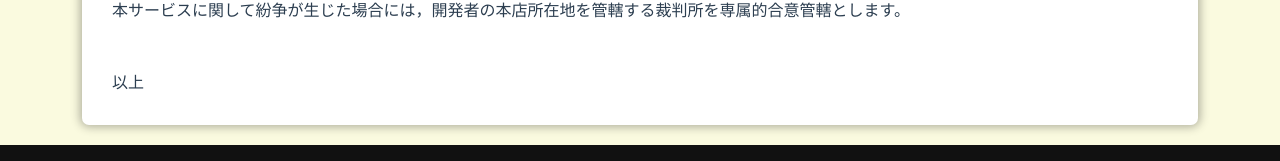
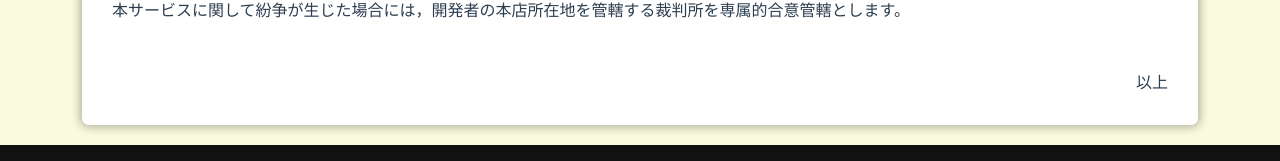
Before and after one commit to tomotakashimizu/sharery-website-vue, a Vue app: page /terms-of-service in a window 1280 px wide. Shown: the part 4441-4602 px from the top of the page. Built offline with nearby package versions, Linux system fonts and the light colour scheme.

Commit message:
[update] TermsOfService の「以上」を右寄せ

```diff
--- a/src/views/TermsOfService.vue
+++ b/src/views/TermsOfService.vue
@@ -211,7 +211,7 @@
         <br />
         <br />
 
-        <div>以上</div>
+        <div class="right">以上</div>
       </div>
     </b-container>
     <ScrollTop />
@@ -253,4 +253,8 @@ h2 {
   box-shadow: 0px 0px 10px 2px rgba(0, 0, 0, 0.3); /* 影指定 */
   border-radius: 7px; /* 角丸指定 */
 }
+
+.right {
+  text-align: right;
+}
 </style>
```
